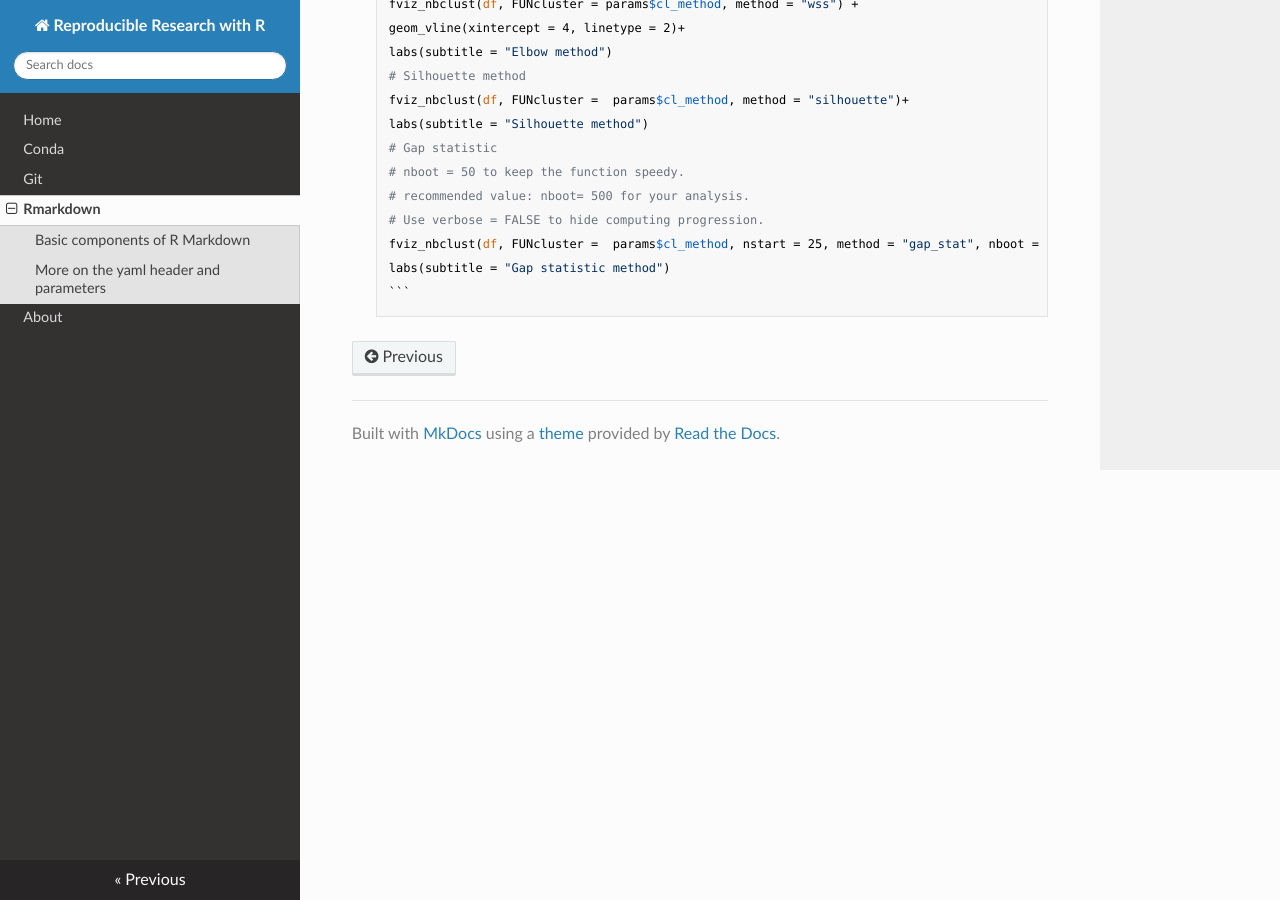
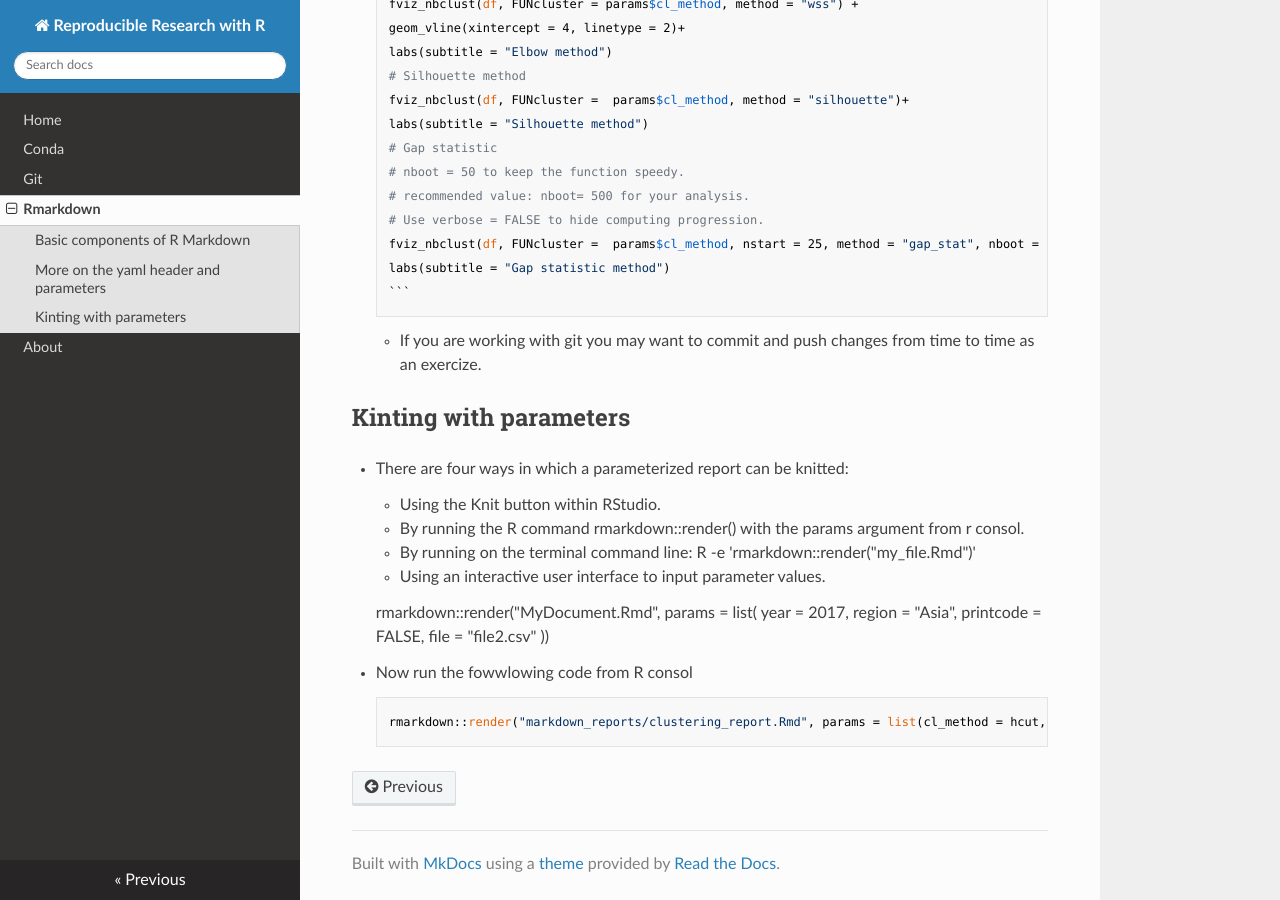
Before and after one commit to ranibasna/Reproducible-research-with-R-, an MkDocs documentation site: the page built from Documentation/docs/Rmarkdown.md, in a window 1280 px wide and 900 px high, scrolled down 3810 px. Built offline with MkDocs 1.6.1, drawn with Linux system fonts in a browser that asks for light colours; nearby versions of some CDN libraries.

Commit message:
adding more on rmarkdown and documentation

````diff
--- a/Documentation/docs/Rmarkdown.md
+++ b/Documentation/docs/Rmarkdown.md
@@ -115,3 +115,26 @@ Also note the web address that’s put between angle brackets (< >) as well as t
         fviz_nbclust(df, FUNcluster =  params$cl_method, nstart = 25, method = "gap_stat", nboot = 200)+
         labs(subtitle = "Gap statistic method")
         ```
+* If you are working with git you may want to commit and push changes from time to time as an exercize.
+
+
+## Kinting with parameters
+
+* There are four ways in which a parameterized report can be knitted:
+
+    - Using the Knit button within RStudio.
+    - By running the R command rmarkdown::render() with the params argument from r consol.
+    - By running on the terminal command line: R -e 'rmarkdown::render("my_file.Rmd")'
+    - Using an interactive user interface to input parameter values.
+
+
+    rmarkdown::render("MyDocument.Rmd", params = list(
+      year = 2017,
+      region = "Asia",
+      printcode = FALSE,
+      file = "file2.csv"
+    ))
+
+* Now run the fowwlowing code from R consol
+
+        rmarkdown::render("markdown_reports/clustering_report.Rmd", params = list(cl_method = hcut, Rows_num = 4))
````
